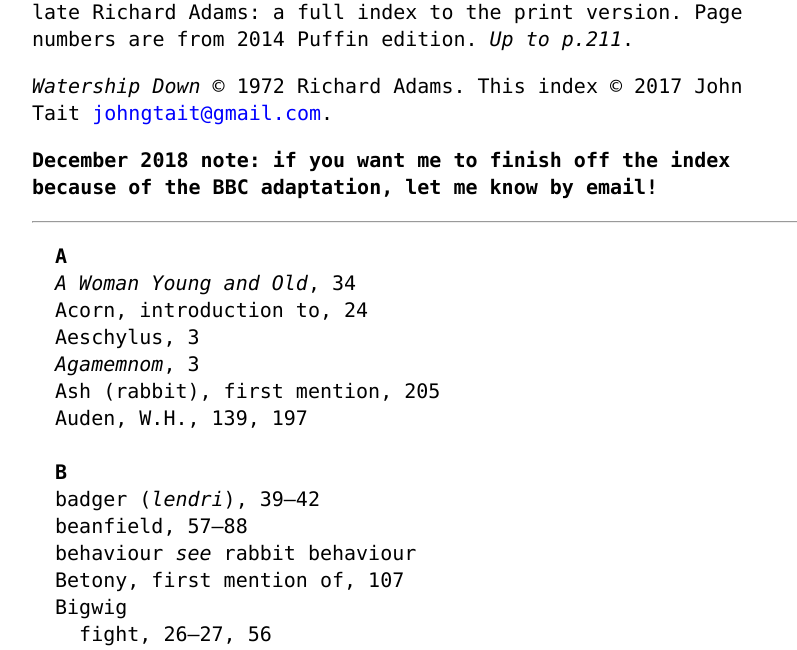
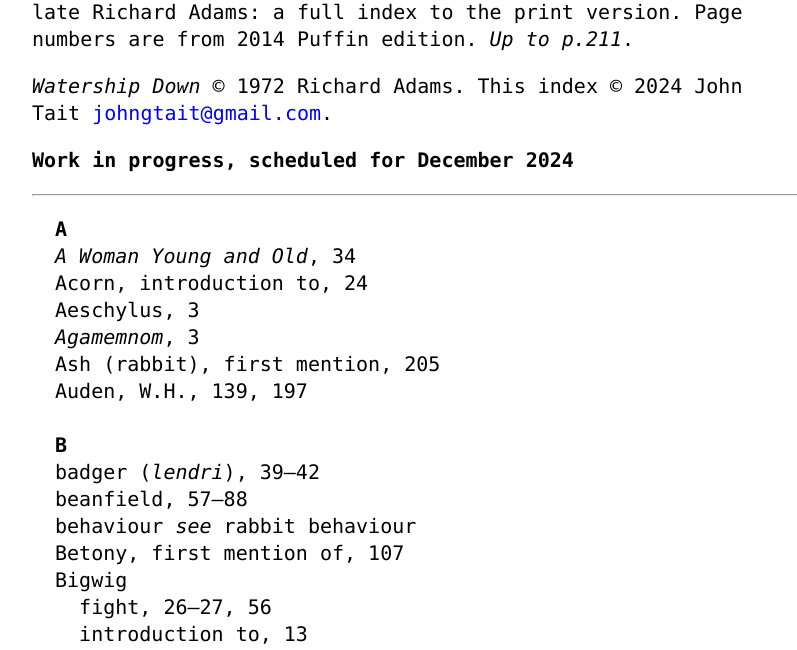
Before and after one commit to johngtait/johngtait.github.io, a plain HTML site: page index.html in a window 1280 px wide. Shown: the part 146-796 px from the top of the page, without its empty margins (224-1021 px from the left). Drawn offline with nearby package versions, Linux system fonts and the light colour scheme; some packages are replaced by stand-ins of ours.

Commit message:
Update index.html

```diff
--- a/index.html
+++ b/index.html
@@ -190,9 +190,9 @@ for the JavaScript code in this tag.
 A supplement to the classic rabbit epic <a href="https://en.wikipedia.org/wiki/Watership_Down"><i>Watership Down</i></a> by the late Richard Adams: a full index to the print version. Page numbers are from 2014 Puffin edition. <i>Up to p.211</i>.
 </p>
 <p>
-<i>Watership Down</i> © 1972 Richard Adams. This index © 2017 John Tait <a href="mailto:johngtait@gmail.com">johngtait@gmail.com</a>.
+<i>Watership Down</i> © 1972 Richard Adams. This index © 2024 John Tait <a href="mailto:johngtait@gmail.com">johngtait@gmail.com</a>.
 </p>
- <p><b>December 2018 note: if you want me to finish off the index because of the BBC adaptation, let me know by email!</b></p>
+ <p><b>Work in progress, scheduled for December 2024</b></p>
 <hr  />
 
 </div>
```
